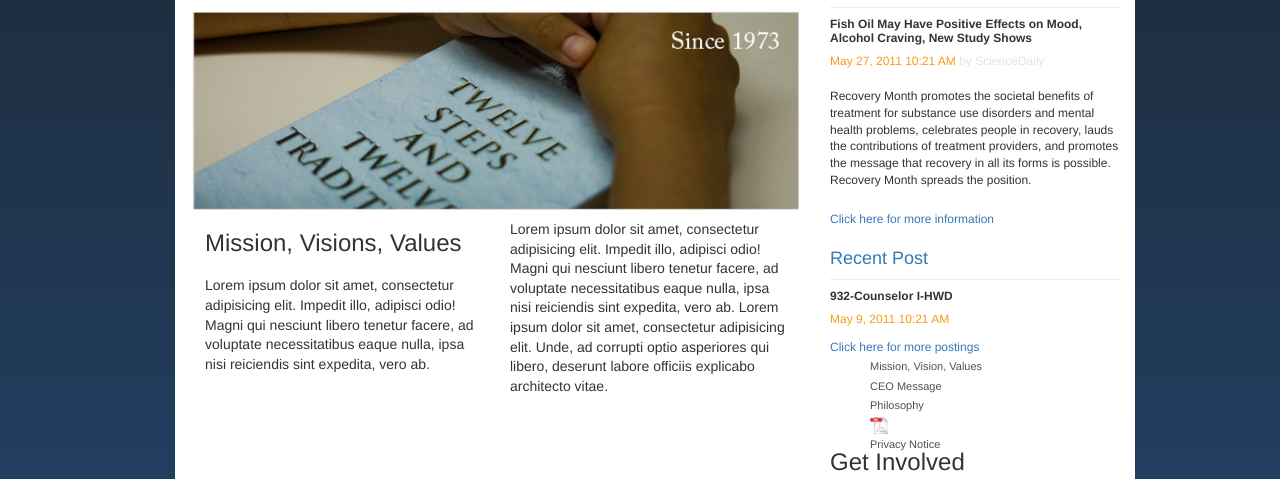
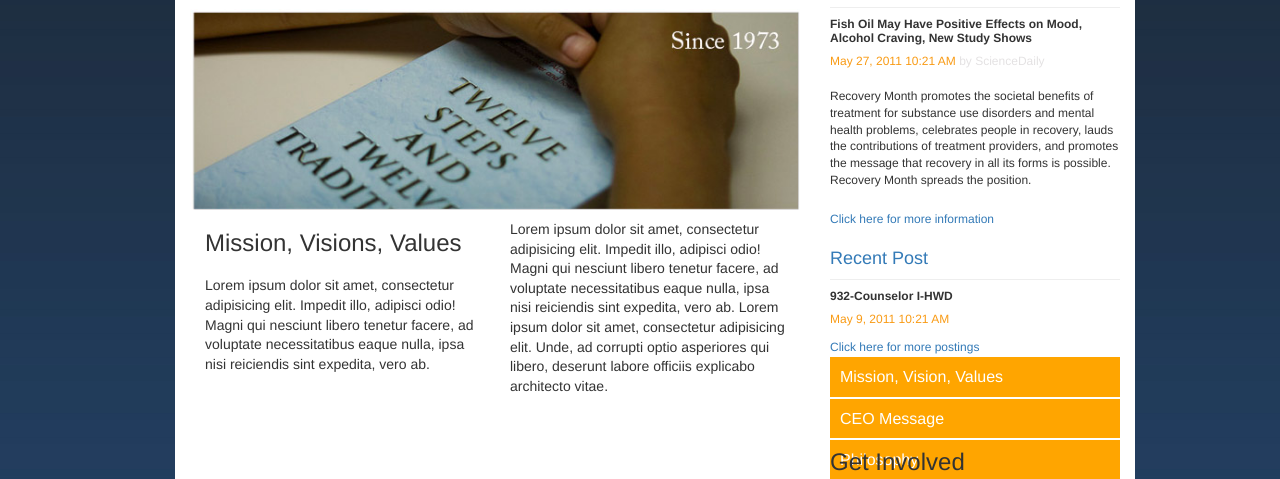
Before and after one commit to thomashorta31/bhs-workflow-experiment-1, a website: page about_us.html in a window 1280 px wide. Shown: the part 275-754 px from the top of the page. Drawn offline with nearby package versions, Linux system fonts and the light colour scheme; files whose address does not match are found by name.

Commit message:
Add style to article navigation

```diff
--- a/css/style.css
+++ b/css/style.css
@@ -146,6 +146,21 @@ article hr {
 
 .article-nav {
     background: none;
+}
+
+ul.side-nav {
+    margin-left: -40px;
+}
+
+ul.side-nav li {
+    background-color: orange;
+    padding: 10px;
+    margin-bottom: 2px;
+}
+
+ul.side-nav li a {
+    color: #fff;
+    font-size: 16px;
 }
 
 .dateText { color: #f99b15; }
```
